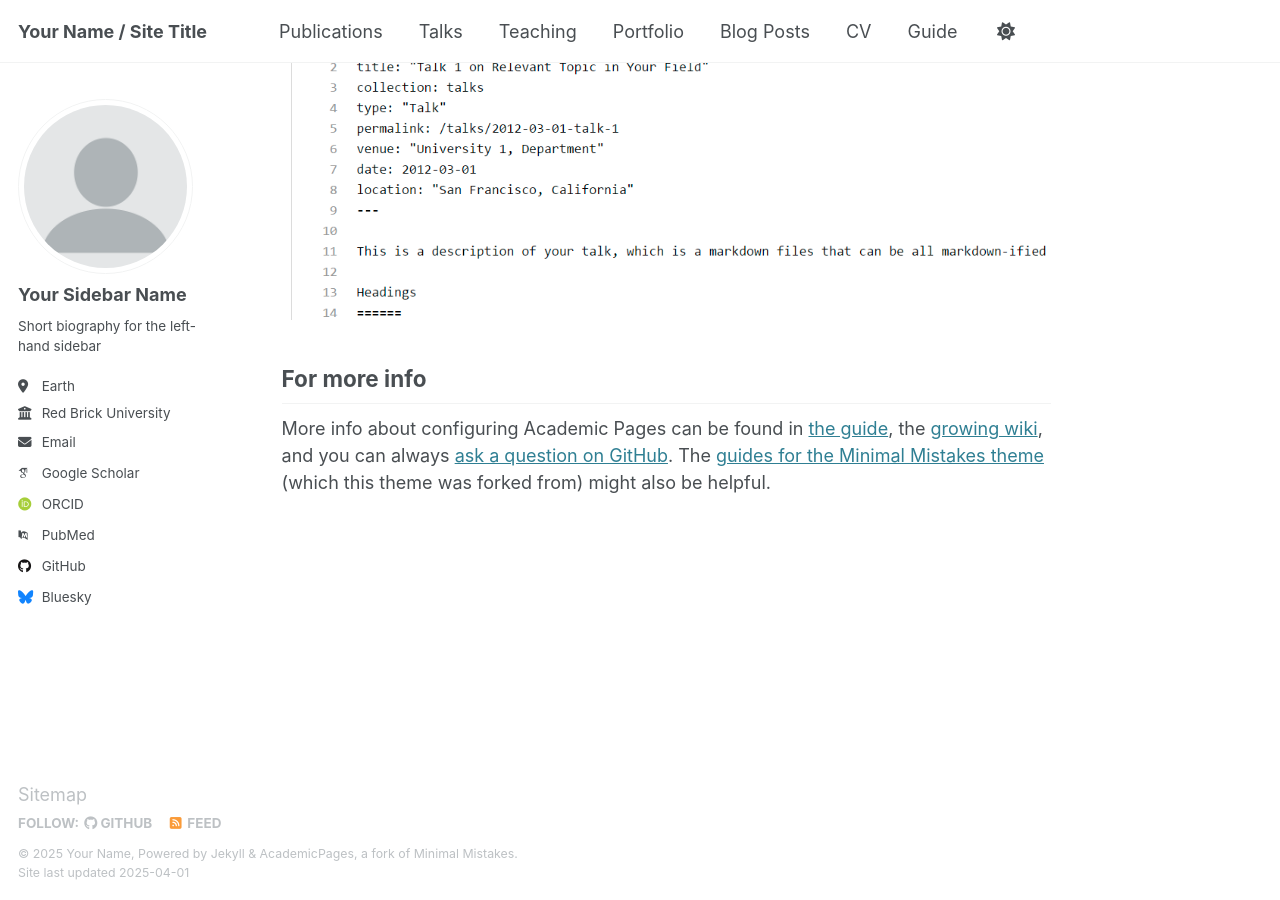
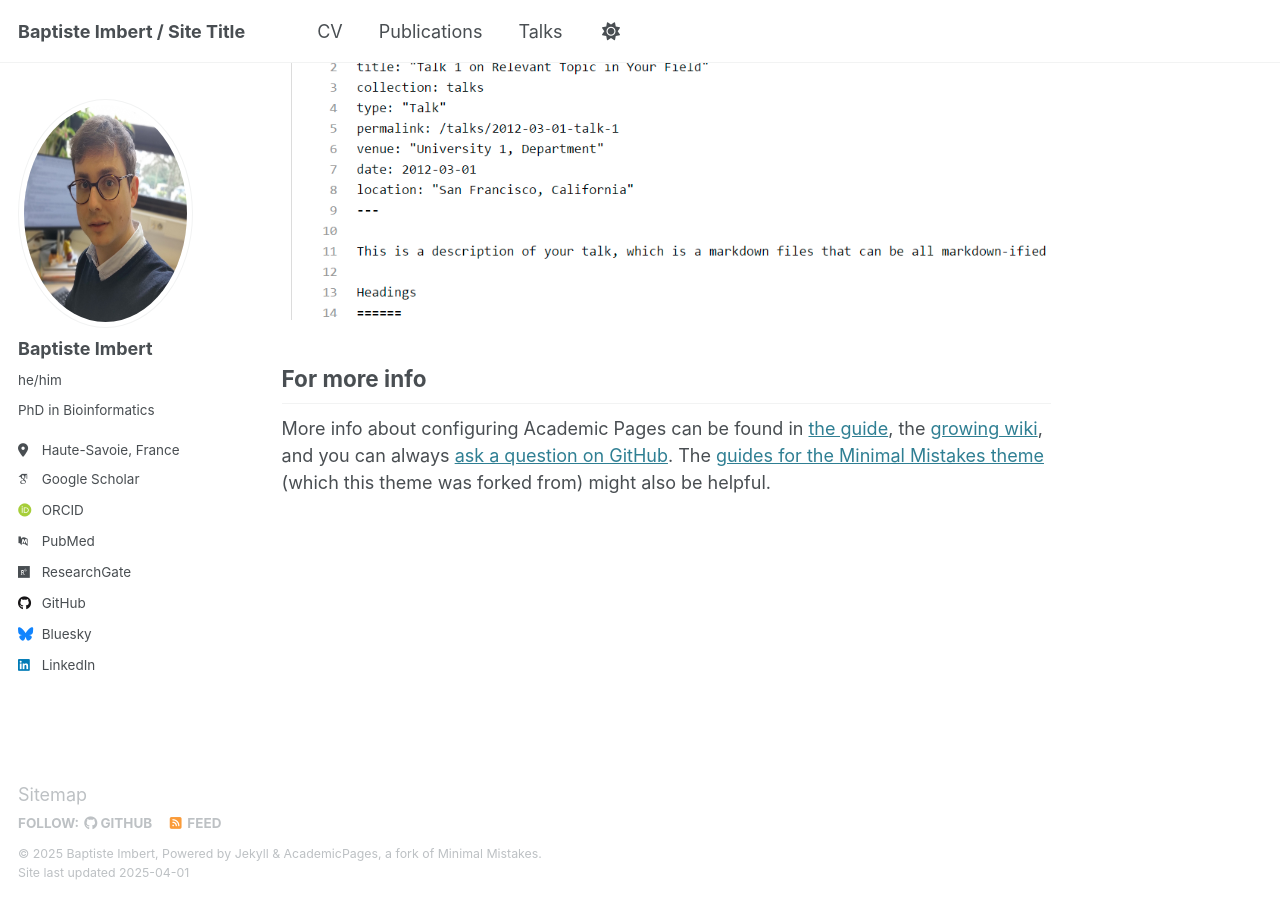
Before and after one commit to baptisteImbert/baptisteImbert.github.io, a Jekyll site: the page built from _pages/about.md, in a window 1280 px wide and 900 px high, scrolled down 2635 px. Built offline with Jekyll 4.4.1, drawn with Linux system fonts in a browser that asks for light colours; some web fonts are replaced.

Commit message:
First customization (WIP)

```diff
--- a/_config.yml
+++ b/_config.yml
@@ -9,48 +9,48 @@
 # Basic Site Settings
 locale                   : "en-US"
 site_theme               : "default"
-title                    : "Your Name / Site Title"
+title                    : "Baptiste Imbert / Site Title"
 title_separator          : "-"
-name                     : &name "Your Name"
+name                     : &name "Baptiste Imbert"
 description              : &description "personal description"
-url                      : https://academicpages.github.io # the base hostname & protocol for your site e.g. "https://[your GitHub username].github.io"
+url                      : https://baptisteimbert.github.io/ # the base hostname & protocol for your site e.g. "https://[your GitHub username].github.io"
 baseurl                  : "" # the subpath of your site, e.g. "/blog"
-repository               : "academicpages/academicpages.github.io"
+repository               : "baptisteImbert/baptisteImbert.github.io"
 
 # Site Author - The following control what appear as part of the author content on the side bar.
 #               If a field is blank the icon and link will not appear, otherwise it will be shown.
 #               Additional customization can be done by editing /_includes/author-profile.html
 author:
   # Biographic information
-  avatar           : "profile.png"
-  name             : "Your Sidebar Name"
-  pronouns         : # example: "she/her"
-  bio              : "Short biography for the left-hand sidebar"
-  location         : "Earth"
-  employer         : "Red Brick University"
+  avatar           : "profile_picture.jpg"
+  name             : "Baptiste Imbert"
+  pronouns         : "he/him"
+  bio              : "PhD in Bioinformatics"
+  location         : "Haute-Savoie, France"
+  employer         : # ""
   uri              : # URL
-  email            : "none@example.org"
+  email            : # "none@example.org"
 
   # Academic websites
   arxiv            : # URL - Update with the correct link to your profile
-  googlescholar    : "https://scholar.google.com/citations?user=PS_CX0AAAAAJ"
+  googlescholar    : "https://scholar.google.com/citations?user=AZVfe1kAAAAJ&hl"
   impactstory      : # URL
-  orcid            : "http://orcid.org/yourorcidurl"
+  orcid            : "http://orcid.org/0000-0002-8229-8693"
   semantic         : # URL
   pubmed           : "https://www.ncbi.nlm.nih.gov/pubmed/?term=john+snow"
-  researchgate     : # URL
+  researchgate     : "https://www.researchgate.net/profile/Baptiste-Imbert"
   scopus           : # URL
 
   # Repositories and software development
   bitbucket        : # Username - Update with your username on the site
   codepen          : # Username
   dribbble         : # Username
-  github           : "academicpages"
+  github           : "baptisteImbert"
   kaggle           : # Username
   stackoverflow    : # User number or user number and name (i.e., use "1" or "1/jeff-atwood")
 
   # Social media
-  bluesky          : "bsky.app" # Replace this with you Bluesky username
+  bluesky          : "bimbert" # Replace this with you Bluesky username
   facebook         : # Username
   flickr           : # Username
   foursquare       : # Username
@@ -59,7 +59,7 @@ author:
   keybase          : # Username
   instagram        : # Username
   lastfm           : # Username
-  linkedin         : # Username
+  linkedin         : baptiste-imbert-b61497172
   mastodon         : # URL
   medium           : # URL
   pinterest        : # Username
```
Also changed, not shown: _data/navigation.yml (+13 -11 lines), images/profile_picture.jpg (added), 1 other file.
